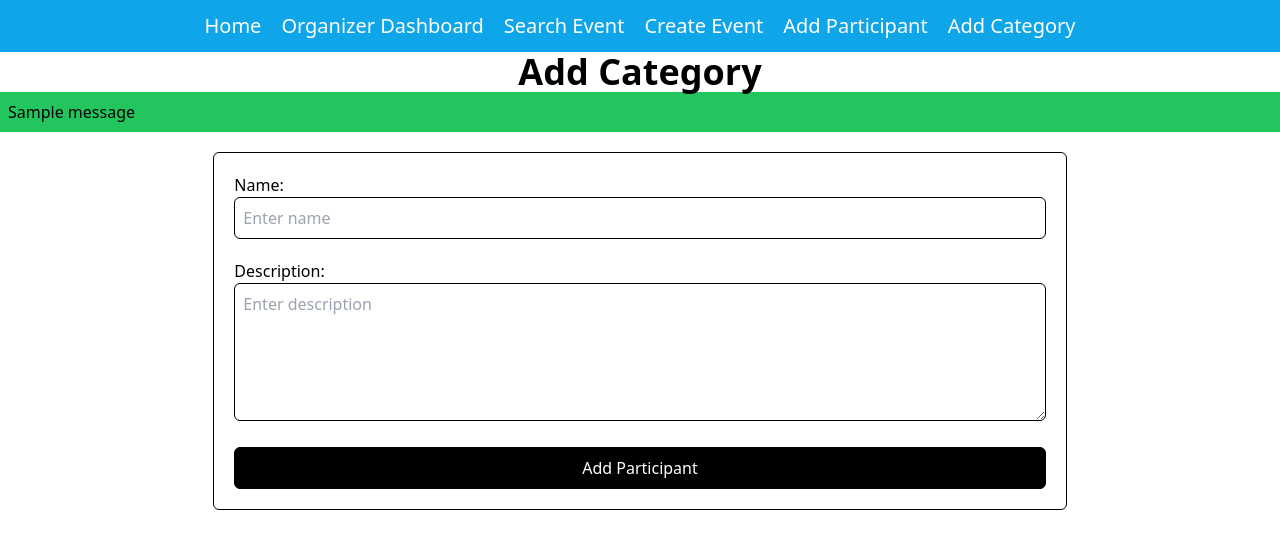
After one commit to rafi00000/event-management-django, a Django app: page /add-category/ in a window 1280 px wide. The commit adds this page. Shown: the top 549 px of the page. Run offline with Django 5.2, Linux system fonts and the light colour scheme; tables that the repository leaves empty hold one stand-in row (values such as "Sample post"); one stand-in notice (Sample message) is shown.

Commit message:
Added Create category form and minor changes made

```diff
--- a/event/forms.py
+++ b/event/forms.py
@@ -1,5 +1,5 @@
 from django import forms
-from event.models import Event
+from event.models import Event, Participant, Category
 
 class CreateEventMixin:
     default_classes = "border border-2 border-black p-2 mb-2 rounded-md w-full"
@@ -28,6 +28,14 @@ class CreateEventMixin:
                 field.widget.attrs.update({
                     'class': f"{self.default_classes} bg-white text-gray-700"
                 })
+            elif isinstance(field.widget, forms.EmailInput):
+                print("Thats a form")
+                field.widget.attrs.update({
+                    'class': f"{self.default_classes}",
+                    'placeholder': f"Please enter {field_name} here"
+                })
+            else:
+                print(field_name, field)
 
 
 
@@ -43,3 +51,21 @@ class CreateEventForm(CreateEventMixin ,forms.ModelForm):
     def __init__(self, *args, **kwargs):
         super().__init__(*args, **kwargs)
         self.apply_form_style()
+
+class AddParticipants(CreateEventMixin, forms.ModelForm):
+    class Meta:
+        model = Participant
+        fields = "__all__"
+
+    def __init__(self, *args, **kwargs):
+        super().__init__(*args, **kwargs)
+        self.apply_form_style()
+
+class AddCategory(CreateEventMixin, forms.ModelForm):
+    class Meta:
+        model = Category
+        fields = "__all__"
+
+    def __init__(self, *args, **kwargs):
+        super().__init__(*args, **kwargs)
+        self.apply_form_style()
--- /dev/null
+++ b/event/templates/addCategory.html
@@ -0,0 +1,27 @@
+{% load static %}
+<!DOCTYPE html>
+<html lang="en">
+<head>
+    <meta charset="UTF-8">
+    <meta name="viewport" content="width=device-width, initial-scale=1.0">
+    <link rel="stylesheet" href="{% static 'css/output.css' %}">
+    <title>Add Category</title>
+</head>
+<body>
+    {% include "navbar.html" %}
+
+    <section>
+        <h1 class="text-4xl text-center font-bold">Add Category</h1>
+        {% if messages %}
+            {% for message in messages %}
+                <p class="bg-green-500 p-2">{{message}}</p>
+            {% endfor %}
+        {% endif %}
+        <form action="" method="POST" class="border border-black w-2/3 mx-auto my-5 flex flex-col gap-5 p-5 rounded-md">
+            {% csrf_token %}
+            {{category_form}}
+            <button type="submit" class="border border-black bg-black text-white rounded-md p-2">Add Participant</button>
+        </form>
+    </section>
+</body>
+</html>
--- a/event/templates/navbar.html
+++ b/event/templates/navbar.html
@@ -9,11 +9,13 @@
 </head>
 <body>
     <nav class="bg-sky-500 text-white">
-    <ul class="flex justify-center gap-10 list-none p-3 text-xl font-bold">
+    <ul class="flex justify-center gap-5 list-none p-3 text-xl">
         <li><a href="{% url 'home-page' %}">Home</a></li>
         <li><a href="{% url 'organizer-dashboard' %}">Organizer Dashboard</a></li>
         <li>Search Event</li>
         <li><a href="{% url 'create-event' %}">Create Event</a></li>
+        <li><a href="{% url 'add-participant' %}">Add Participant</a></li>
+        <li><a href="{% url 'add-category' %}">Add Category</a></li>
     </ul>
 </nav>
 </body>
--- a/event/urls.py
+++ b/event/urls.py
@@ -1,9 +1,11 @@
 from django.urls import path
 from django.http import HttpResponse
-from event.views import organizer_dashboard, home, create_task
+from event.views import organizer_dashboard, home, create_task, addParticipant, addCategory
 
 urlpatterns = [
     path("",  home, name="home-page"),
     path("organizer-dashboard/",  organizer_dashboard, name="organizer-dashboard"),
-    path("create-event/", create_task, name="create-event")
+    path("create-event/", create_task, name="create-event"),
+    path("add-participant/", addParticipant, name="add-participant"),
+    path("add-category/", addCategory, name="add-category")
 ]
--- a/event/views.py
+++ b/event/views.py
@@ -1,9 +1,10 @@
 from django.shortcuts import render, redirect
 from django.http import HttpResponse
-from event.forms import CreateEventForm
+from event.forms import CreateEventForm, AddParticipants, AddCategory
 from django.contrib import messages
-from event.models import Event
+from event.models import Event, Participant
 from datetime import date
+from django.db.models import Count
 
 
 # Create your views here.
@@ -15,15 +16,22 @@ def home(request):
 def organizer_dashboard(request):
     date_today = date.today()
     today_events = Event.objects.filter(date=date_today)
-    print(today_events)
+    total_participant = Participant.objects.count()
+    total_events = Event.objects.count()
+    upcoming_events = Event.objects.filter(date__gt = date_today).count()
+    past_events = Event.objects.filter(date__lt=date_today).count()
+    print(total_participant)
     context = {
-        "today_events": today_events
+        "total_events": total_events,
+        "today_events": today_events,
+        "participant_count": total_participant,
+        "upcoming_events": upcoming_events,
+        "past_events": past_events
     }
     return render(request, "dashboard.html", context)
 
 def create_task(request):
     event_form = CreateEventForm()
-
     if request.method == "POST":
         event_form = CreateEventForm(request.POST)
         if event_form.is_valid():
@@ -35,3 +43,33 @@ def create_task(request):
         "event_form": event_form
     }
     return render(request, "create-event.html", context)
+
+
+def addParticipant(request):
+    participant_form = AddParticipants()
+
+    if request.method == "POST":
+        participant_form = AddParticipants(request.POST)
+        if participant_form.is_valid():
+            participant_form.save()
+            messages.success(request, "Participant Added")
+            return redirect("add-participant")
+
+    context = {
+        "add_participant_form" : participant_form
+    }
+    return render(request, "add_participant.html", context)
+
+
+def addCategory(request):
+    addCateg = AddCategory()
+    if request.method == "POST":
+        addCateg = AddCategory(request.POST)
+        if addCateg.is_valid():
+            addCateg.save()
+            messages.success(request, "Successfully Added")
+            return redirect("add-category")
+    context = {
+        "category_form": addCateg
+    }
+    return render(request, "addCategory.html", context)
--- a/event_management/urls.py
+++ b/event_management/urls.py
@@ -16,8 +16,10 @@ Including another URLconf
 """
 from django.contrib import admin
 from django.urls import path, include
+from debug_toolbar.toolbar import debug_toolbar_urls
+
 
 urlpatterns = [
     path('admin/', admin.site.urls),
     path("", include("event.urls"))
-]
+] + debug_toolbar_urls()
--- a/requirements.txt
+++ b/requirements.txt
@@ -1,5 +1,6 @@
 asgiref==3.8.1
 Django==5.1.6
+django-debug-toolbar==5.0.1
 psycopg2-binary==2.9.10
 sqlparse==0.5.3
 tzdata==2025.1
--- a/static/css/output.css
+++ b/static/css/output.css
@@ -673,6 +759,16 @@ video {
   background-color: rgb(96 165 250 / var(--tw-bg-opacity, 1));
 }
 
+.bg-green-500 {
+  --tw-bg-opacity: 1;
+  background-color: rgb(34 197 94 / var(--tw-bg-opacity, 1));
+}
+
+.bg-green-700 {
+  --tw-bg-opacity: 1;
+  background-color: rgb(21 128 61 / var(--tw-bg-opacity, 1));
+}
+
 .bg-red-600 {
   --tw-bg-opacity: 1;
   background-color: rgb(220 38 38 / var(--tw-bg-opacity, 1));
```
Also changed, not shown: other parts of static/css/output.css (+98 -9 lines), event/templates/add_participant.html (added, +28 -0 lines), event/templates/dashboard.html (+9 -7 lines), event_management/settings.py (+8 -0 lines).
